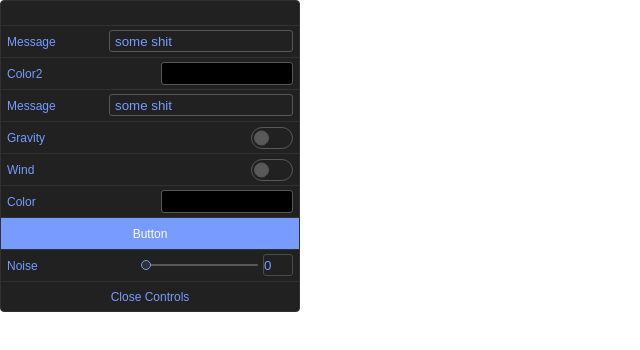
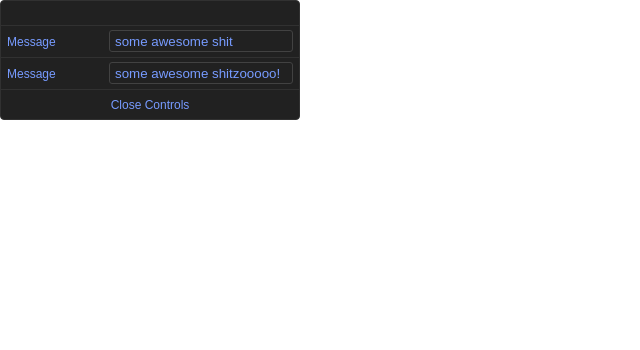
Before and after one commit to pizza3/react-gui-controller, a React app: page / in a window 1280 px wide. Shown: the top 350 px of the page, without its empty margins (0-640 px from the left). Built offline with nearby package versions, Linux system fonts and the light colour scheme.

Commit message:
refactored api stage 1

```diff
--- a/package.json
+++ b/package.json
@@ -31,6 +31,8 @@
     "babel-preset-react": "^6.24.1",
     "css-loader": "^0.28.11",
     "eslint": "^4.19.1",
+    "eslint-plugin-import": "^2.12.0",
+    "eslint-plugin-jsx-a11y": "^6.0.3",
     "eslint-plugin-react": "^7.8.2",
     "html-webpack-plugin": "^3.2.0",
     "style-loader": "^0.21.0",
--- a/src/App.js
+++ b/src/App.js
@@ -4,46 +4,33 @@ import InputText from './components/InputText';
 import CheckBox from './components/CheckBox';
 import Button from './components/Button';
 import Color from './components/Color';
-import ProgressSlider from './components/ProgressSlider';
 import ProgessSlider from './components/ProgressSlider';
 class App extends Component{
 
 	constructor(props){
 		super(props);
 		this.state={
-			val:'some shit',
-			val2:'some shit',
 			data:{
-
+				'message':'some awesome shit',
+				'message2':'some awesome shitzooooo!'
 			}
 		};
-		this.handleInput=this.handleInput.bind(this);
-		this.handleInput2=this.handleInput2.bind(this);
+		this.update=this.update.bind(this);
 	}
 
-	handleInput(e){
+
+	update(data){
 		this.setState({
-			val:e.target.value
-		});
-	}
-
-	handleInput2(e){
-		this.setState({
-			val2:e.target.value
+			data
 		});
 	}
 
 	render(){
+		const { data } = this.state;
 		return(
-			<ReactController>
-				<InputText val={this.state.val} label='Message' onChange={this.handleInput}/>
-				<Color label='Color2'/>
-				<InputText val={this.state.val2} label='Message' onChange={this.handleInput2}/>
-				<CheckBox label='Gravity' />
-				<CheckBox label='Wind' />
-				<Color label='Color'/>
-				<Button label='Button'/>
-				<ProgessSlider label='Noise'/>
+			<ReactController data={data} onUpdate={this.update}>
+				<InputText path='message' label='Message' />
+				<InputText path='message2' label='Message' />
 			</ReactController>
 		);
 	}
--- a/src/components/Color.js
+++ b/src/components/Color.js
@@ -1,6 +1,6 @@
 import React,{Component} from'react';
 import {colorStyle} from './Styles/colorStyles';
-import {label, container} from './Styles/commonStyles';
+import {label} from './Styles/commonStyles';
 
 class Color extends Component{
 	constructor(props){
@@ -143,6 +143,7 @@ class Color extends Component{
 				</div>
 				<canvas id={'color-strip'+this.props.num} className='color-strip'  name='strip' onMouseDown={this.handleDown} onMouseMove={this.handleMove} onMouseUp={this.handleUp} onMouseLeave={this.handleUp}></canvas>
 				<style jsx>{colorStyle}</style>
+				<style jsx>{label}</style>
 				<style jsx>
 					{`
 
@@ -185,26 +186,10 @@ class Color extends Component{
 						width: 132px;
 						border-radius: 3px;
 						background: ${this.state.color};
-						border: 1px solid ${this.props.theme?'#585858':'rgb(229, 229, 229)'};
+						border: 1px solid ${this.props.theme?'#424242':'rgb(229, 229, 229)'};
 						margin-right: 4px;
 						cursor: pointer;
 
-					}
-
-					.label{
-						position: relative;
-						float: left;
-						padding-top: 5px;
-						padding-left: 4px;
-						font-weight: 100;
-						font-size: 12px;
-						color: rgb(119, 155, 255);
-						-webkit-touch-callout: none;
-						-webkit-user-select: none;
-						-khtml-user-select: none;
-						-moz-user-select: none;
-						-ms-user-select: none;
-						user-select: none;
 					}
 					`}
 				</style>
--- a/src/components/InputText.js
+++ b/src/components/InputText.js
@@ -7,26 +7,16 @@ class InputText extends Component{
 	constructor(props){
 		super(props);
 		this.state={
-			val:''
+			val:this.props.data[this.props.path]
 		};
 		this.handleChange=this.handleChange.bind(this);
-	}
-
-	componentWillMount(){
-		this.setState({
-			val:this.props.val
-		});
-	}
-
-	componentWillReceiveProps(newProps){
-		this.setState({
-			val:newProps.val
-		});
 	}
 
 	handleChange(e){
 		this.setState({
 			val:e.target.value
+		},()=>{
+			this.props.updateData(this.props.path,this.state.val);
 		});
 	}
 
--- a/src/components/ProgressSlider.js
+++ b/src/components/ProgressSlider.js
@@ -40,7 +40,7 @@ class ProgessSlider extends Component{
 						float:right;
 						-moz-appearance:none;
 						-webkit-appearance: none;
-						background-color: ${this.props.theme?'#585858':'#E5E5E5'};
+						background-color: ${this.props.theme?'#424242':'#E5E5E5'};
 						width: 117px;
 						height: 2px;
 						border-radius: 5px;
@@ -73,7 +73,7 @@ class ProgessSlider extends Component{
 						width: 30px;
 						height: 22px;
 						border-radius: 3px;
-						border: 1px solid ${this.props.theme?'#4b4b4b':'#e5e5e5'};
+						border: 1px solid ${this.props.theme?'#424242':'#e5e5e5'};
 						outline: none;
 						background: ${this.props.theme?'#212121':'#fafafa'};
 						margin-right: 4px;
--- a/src/components/ReactController.js
+++ b/src/components/ReactController.js
@@ -14,6 +14,7 @@ class ReactController extends Component{
 			dark:true
 		};
 		this.handleHide=this.handleHide.bind(this);
+		this.handleData=this.handleData.bind(this);
 
 	}
 
@@ -23,8 +24,14 @@ class ReactController extends Component{
 		});
 	}
 
+	handleData(path, val){
+		let data = this.props.data;
+		data[path]=val;
+		this.props.onUpdate(data);
+	}
+
 	renderChildren(){
-		const { children } = this.props;
+		const { children ,data} = this.props;
 		return React.Children.toArray(children).map((child, i) => {
 			// const liveUpdate = isUndefined(child.props.liveUpdate) ? this.props.liveUpdate : child.props.liveUpdate;
 			// const labelWidth = isUndefined(child.props.labelWidth) ? this.props.labelWidth : child.props.labelWidth;
@@ -32,8 +39,9 @@ class ReactController extends Component{
 			return React.cloneElement(child, {
 			  key: i,
 			  num:i,
-			  theme:this.state.dark
-			//   data,
+			  theme:this.state.dark,
+			  updateData:this.handleData,
+			  data:data
 			//   liveUpdate,
 			//   labelWidth,
 			//   _onUpdateValue: this.handleUpdateValue,
--- a/src/components/Styles/textInput.js
+++ b/src/components/Styles/textInput.js
@@ -18,7 +18,7 @@ export const textInput = css`
 
 .inputText-dark{
     background:#212121;
-    border: 1px solid #585858;
+    border: 1px solid #424242;
 }
 
 `;
```
Also changed, not shown: .eslintrc.js, 1 other file (tests, documents, lock files or other folders).
